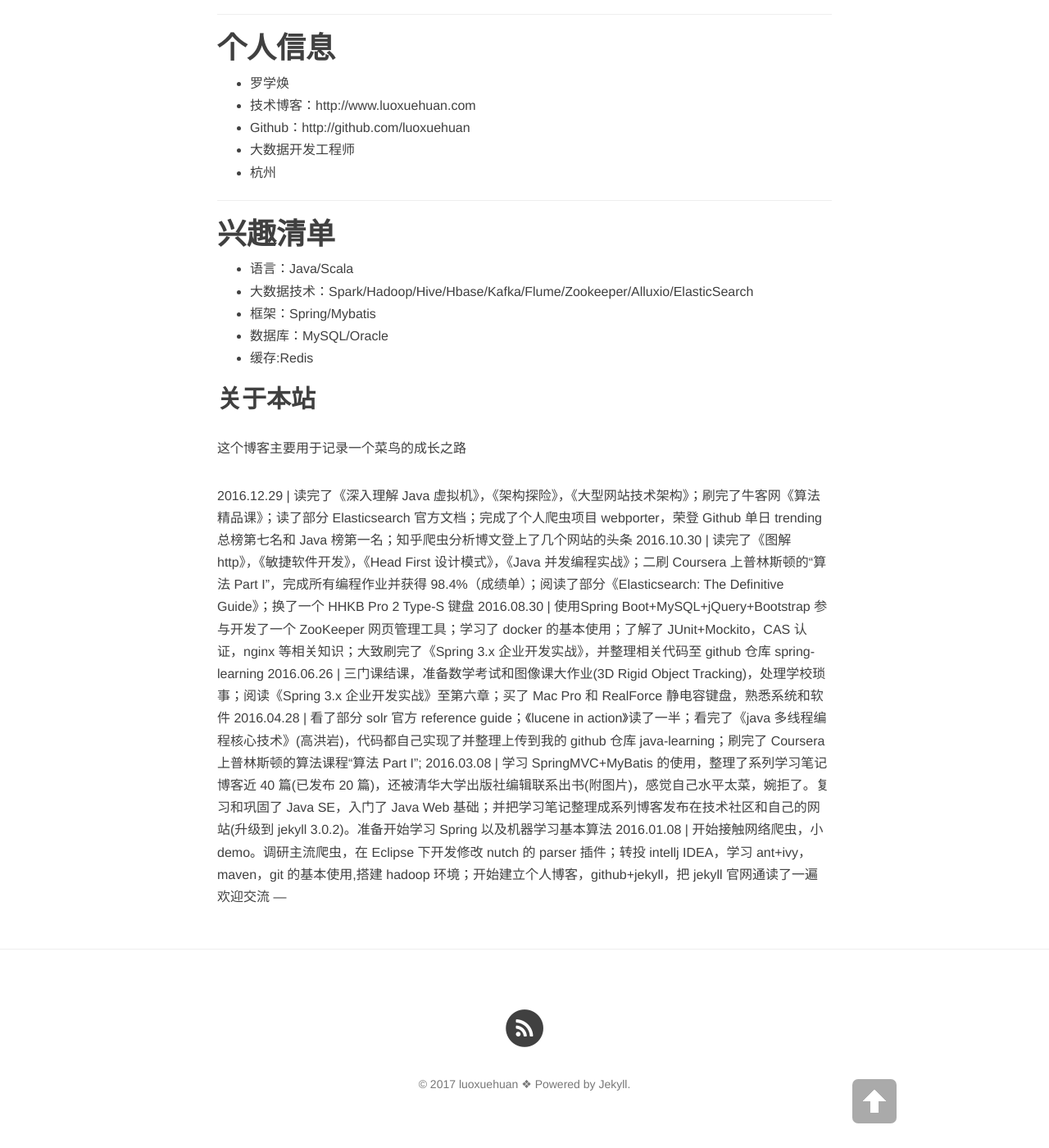
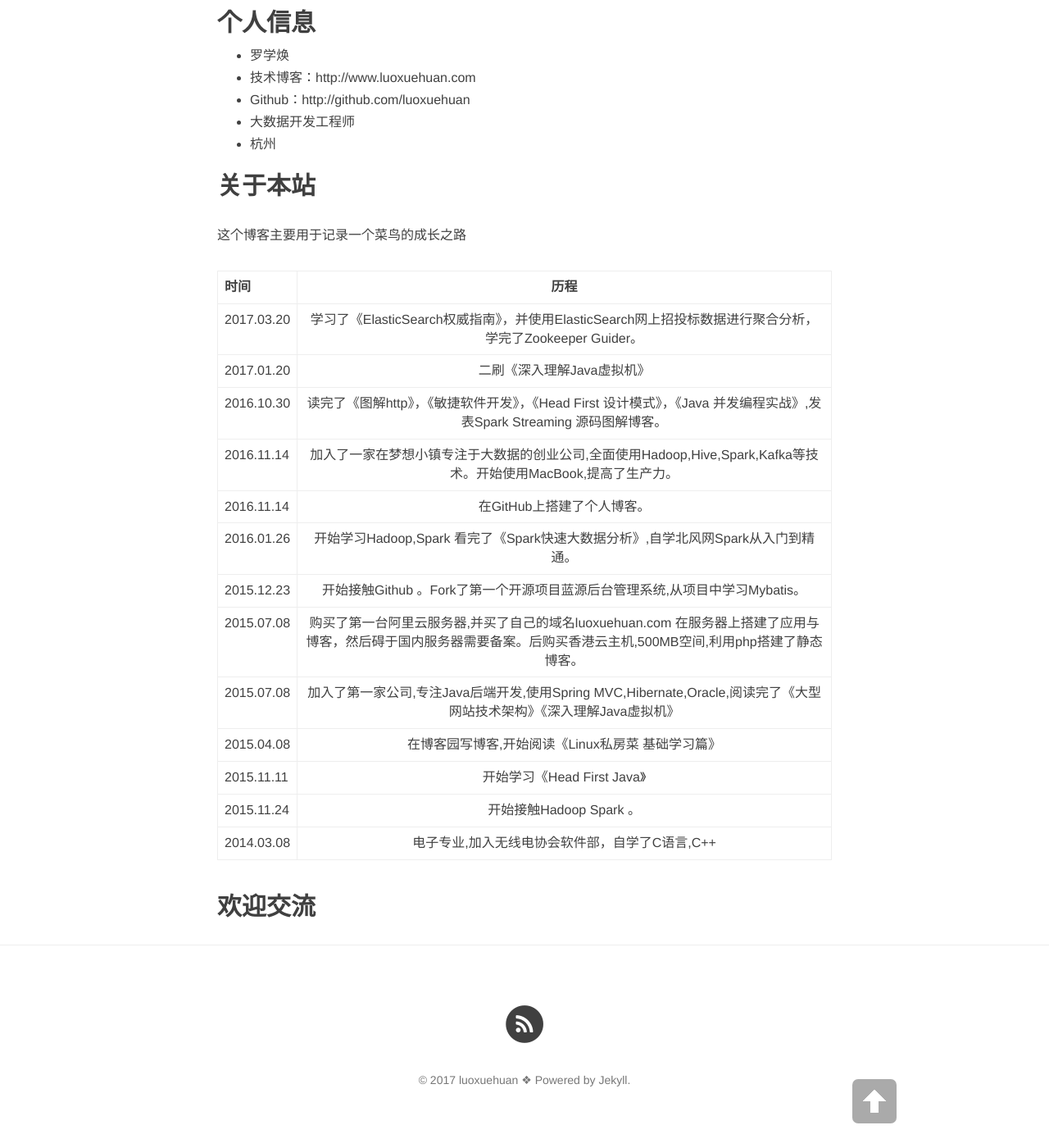
Before and after one commit to luoxuehuan/myblog, a Jekyll site: the page built from aboutme.md, in a window 1280 px wide and 1400 px high, scrolled down 547 px. Shown: the whole window at 82% size. Built offline with Jekyll 4.4.1, drawn with Linux system fonts in a browser that asks for light colours; nearby versions of some CDN libraries; Markdown is read by kramdown in place of the engine named in the settings.

Commit message:
update aboutme

```diff
--- a/aboutme.md
+++ b/aboutme.md
@@ -8,13 +8,11 @@ header-img: "img/twitter.jpg"
 
 
 
-# 联系方式
+## 联系方式
 
 - Email：lxuehuan@gmail.com
 
----
-
-# 个人信息
+## 个人信息
 
  - 罗学焕
  - 技术博客：http://www.luoxuehuan.com
@@ -22,26 +20,24 @@ header-img: "img/twitter.jpg"
  - 大数据开发工程师
  - 杭州
 
----
-
-# 兴趣清单
-
-- 语言：Java/Scala
-- 大数据技术：Spark/Hadoop/Hive/Hbase/Kafka/Flume/Zookeeper/Alluxio/ElasticSearch
-- 框架：Spring/Mybatis
-- 数据库：MySQL/Oracle
-- 缓存:Redis
-
 
 ## 关于本站
 这个博客主要用于记录一个菜鸟的成长之路
 
-2016.12.29 | 读完了《深入理解 Java 虚拟机》，《架构探险》，《大型网站技术架构》；刷完了牛客网[《算法精品课》](https://www.nowcoder.com/courses/1)；读了部分 Elasticsearch 官方文档；完成了个人爬虫项目 [webporter](https://github.com/brianway/webporter)，荣登 Github 单日 trending 总榜第七名和 Java 榜第一名；[知乎爬虫分析博文](http://brianway.github.io/2016/12/20/webporter-zhihu-user-analysis/)登上了几个网站的头条
-2016.10.30 | 读完了《图解http》，《敏捷软件开发》，《Head First 设计模式》，《Java 并发编程实战》；二刷 Coursera 上普林斯顿的“算法 Part I”，完成所有编程作业并获得 98.4%（[成绩单](http://7xph6d.com1.z0.glb.clouddn.com/%E9%9A%8F%E7%AC%94_part-I-total.png)）；阅读了部分[《Elasticsearch: The Definitive Guide》](https://www.elastic.co/guide/en/elasticsearch/guide/current/index.html)；换了一个 HHKB Pro 2 Type-S 键盘
-2016.08.30 | 使用Spring Boot+MySQL+jQuery+Bootstrap 参与开发了一个 ZooKeeper 网页管理工具；学习了 docker 的基本使用；了解了 JUnit+Mockito，CAS 认证，nginx 等相关知识；大致刷完了《Spring 3.x 企业开发实战》，并整理相关代码至 github 仓库 [spring-learning](https://github.com/brianway/spring-learning)
-2016.06.26 | 三门课结课，准备数学考试和图像课大作业([3D Rigid Object Tracking](http://brianway.github.io/2016/05/16/3D-Rigid-Object-Tracking/))，处理学校琐事；阅读《Spring 3.x 企业开发实战》至第六章；买了 Mac Pro 和 RealForce 静电容键盘，熟悉系统和软件
-2016.04.28 | 看了部分 solr 官方 reference guide；《lucene in action》读了一半；看完了《java 多线程编程核心技术》(高洪岩)，代码都自己实现了并整理上传到我的 github 仓库 [java-learning](https://github.com/brianway/java-learning)；刷完了 Coursera 上普林斯顿的算法课程["算法 Part I"](https://www.coursera.org/course/algs4partI);
-2016.03.08 | 学习 SpringMVC+MyBatis 的使用，整理了系列学习笔记博客近 40 篇(已发布 20 篇)，还被清华大学出版社编辑联系出书[(附图片)](http://7xph6d.com1.z0.glb.clouddn.com/%E9%9A%8F%E7%AC%94_%E6%B8%85%E5%8D%8E%E5%A4%A7%E5%AD%A6%E5%87%BA%E7%89%88%E7%A4%BE%E8%81%94%E7%B3%BB%E6%88%91.png)，感觉自己水平太菜，婉拒了。复习和巩固了 Java SE，入门了 Java Web 基础；并把学习笔记整理成系列博客发布在技术社区和自己的网站(升级到 jekyll 3.0.2)。准备开始学习 Spring 以及机器学习基本算法
-2016.01.08 | 开始接触网络爬虫，小 demo。调研主流爬虫，在 Eclipse 下开发修改 nutch 的 parser 插件；转投 intellj IDEA，学习 ant+ivy，maven，git 的基本使用,搭建 hadoop 环境；开始建立个人博客，github+jekyll，把 jekyll 官网通读了一遍
-欢迎交流
----
+| 时间        | 历程         |
+| ------------- |:-------------:|
+2017.03.20 | 学习了《ElasticSearch权威指南》，并使用ElasticSearch网上招投标数据进行聚合分析， 学完了Zookeeper Guider。
+2017.01.20 | 二刷《深入理解Java虚拟机》
+2016.10.30 | 读完了《图解http》，《敏捷软件开发》，《Head First 设计模式》，《Java 并发编程实战》,发表Spark Streaming 源码图解博客。
+2016.11.14 | 加入了一家在梦想小镇专注于大数据的创业公司,全面使用Hadoop,Hive,Spark,Kafka等技术。开始使用MacBook,提高了生产力。
+2016.11.14 | 在GitHub上搭建了个人博客。
+2016.01.26 | 开始学习Hadoop,Spark 看完了《Spark快速大数据分析》,自学北风网Spark从入门到精通。
+2015.12.23 | 开始接触Github 。Fork了第一个开源项目[蓝源后台管理系统](http://www.lanyuanoss.com/),从项目中学习Mybatis。
+2015.07.08 | 购买了第一台阿里云服务器,并买了自己的域名luoxuehuan.com 在服务器上搭建了应用与博客，然后碍于国内服务器需要备案。后购买香港云主机,500MB空间,利用php搭建了静态博客。
+2015.07.08 | 加入了第一家公司,专注Java后端开发,使用Spring MVC,Hibernate,Oracle,阅读完了《大型网站技术架构》《深入理解Java虚拟机》
+2015.04.08 | 在博客园写博客,开始阅读《Linux私房菜 基础学习篇》
+2015.11.11 | 开始学习《Head First Java》
+2015.11.24 | 开始接触Hadoop Spark 。
+2014.03.08 | 电子专业,加入无线电协会软件部，自学了C语言,C++
+
+## 欢迎交流
```
